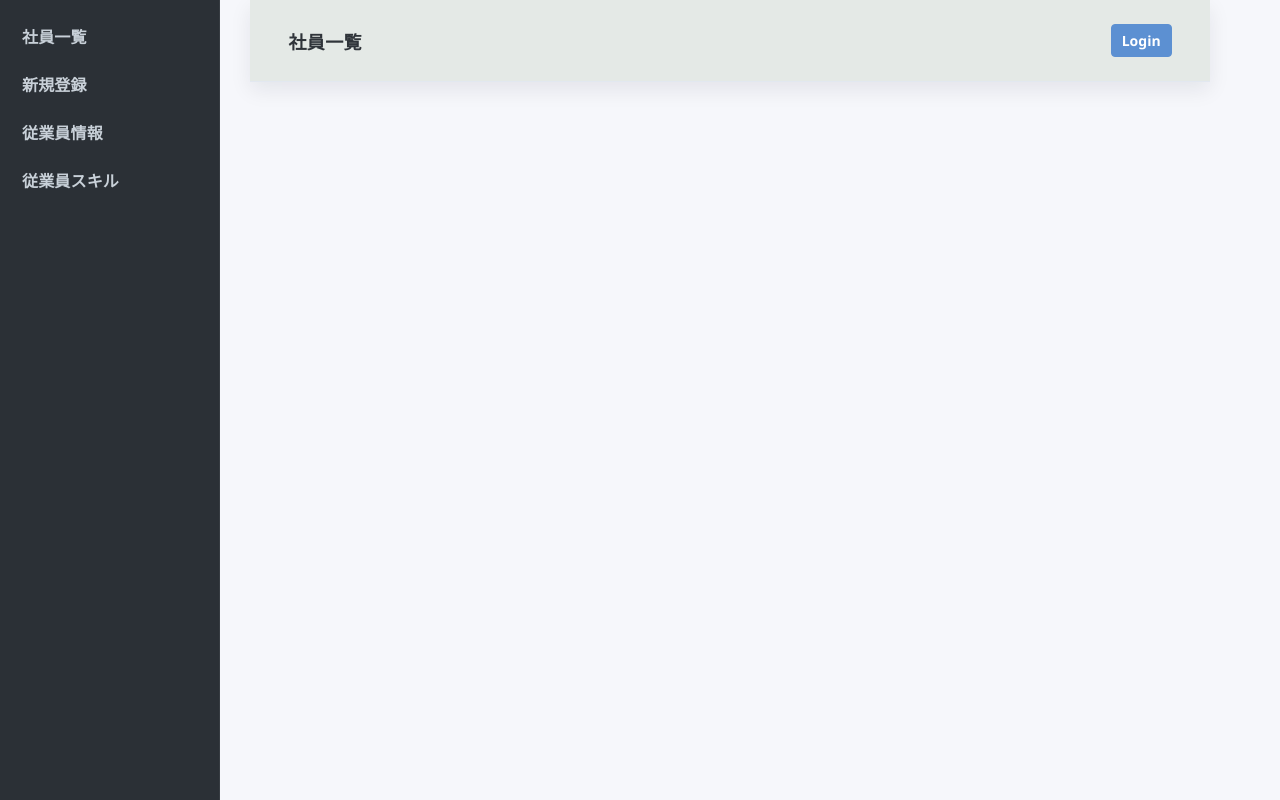
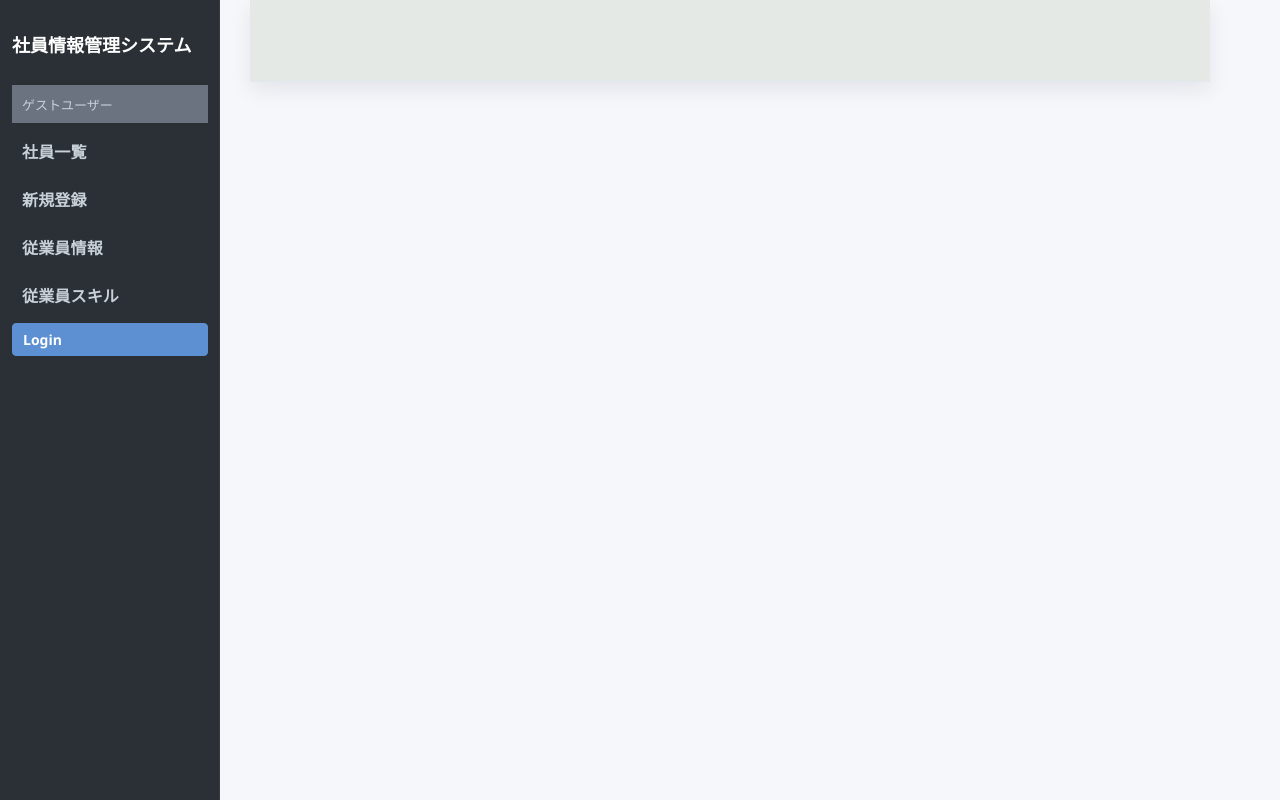
Before and after one commit to terigele0923/sample1, a PHP site: page /app/Views/partials/head.php in a window 1280 px wide. Run offline with PHP 8.4, Linux system fonts and the light colour scheme.

Commit message:
グローバスメニュー改修

```diff
--- a/app/Views/css/style.css
+++ b/app/Views/css/style.css
@@ -68,6 +68,11 @@ a:hover {
     font-weight: 600;
     letter-spacing: 0.01em;
 }
+.nav-left h1 {
+    font-size: 18px;
+    color: #ffffff;
+    margin-bottom: 20px;
+}
 
 .nav-left a:hover {
     background: var(--sidebar-hover);
@@ -83,6 +88,11 @@ a:hover {
     color: #c8d0d8;
 }
 
+.user-info {
+    padding: 8px 10px;
+    background-color: #6b7280;
+}
+
 .nav-btn {
     width: 100%;
     background-color: var(--primary);
@@ -96,8 +106,7 @@ a:hover {
 }
 
 .nav-btn:hover {
-    background-color: var(--primary-strong);
-    border-color: var(--primary-strong);
+    opacity: 0.7;
 }
 
 .page-center {
@@ -122,8 +131,8 @@ a:hover {
 }
 
 .page-header-inner {
-    width: min(1200px, 92%);
-    margin: 0 auto;
+    width: 100%;
+    margin: 0 25px;
     display: flex;
     align-items: center;
     justify-content: space-between;
@@ -131,7 +140,7 @@ a:hover {
 
 .page-header h1 {
     margin: 0;
-    font-size: 18px;
+    font-size: 16px;
     font-weight: 600;
     letter-spacing: 0.02em;
 }
@@ -166,6 +175,7 @@ a:hover {
 table.index {
     border-collapse: collapse;
     width: 100%;
+    font-size: 12px;
     margin-top: 12px;
     background: var(--panel);
     border: 1px solid var(--border);
@@ -175,7 +185,7 @@ table.index {
 table th,
 table td {
     border: 1px solid var(--border);
-    padding: 10px 12px;
+    padding: 8px;
     text-align: left;
     vertical-align: middle;
 }
@@ -253,8 +263,7 @@ textarea:focus {
 
 .create-btn:hover,
 .logout-btn:hover {
-    background-color: var(--primary-strong);
-    border-color: var(--primary-strong);
+    opacity: 0.7;
 }
 
 .edit-btn {
@@ -282,7 +291,6 @@ textarea:focus {
         --nav-width: 180px;
     }
 
-    .page-header-inner,
     .page-body {
         width: min(100%, 92%);
     }
--- a/app/Views/partials/head.php
+++ b/app/Views/partials/head.php
@@ -36,19 +36,20 @@ $pageCssHref = ($pageCssPath !== '' && is_file($pageCssPath))
 <body<?= $bodyClass !== '' ? ' class="' . htmlspecialchars($bodyClass) . '"' : '' ?>>
 <nav class="global-nav">
     <div class="nav-left">
+        <h1>社員情報管理システム</h1>
+        <div class="user-info">
+                <?php if ($isLoggedIn): ?>
+                    <span class="nav-user"><?= htmlspecialchars("ユーザー名: " . ($_SESSION['user_name'] ?? '')) ?></span>
+                <?php else: ?>
+                    <span class="nav-user">ゲストユーザー</span>
+                <?php endif; ?>
+            </div>
         <a href="?controller=Employee&action=index<?= $token !== '' ? '&token=' . $token : '' ?>">社員一覧</a>
         <a href="?controller=Employee&action=create<?= $token !== '' ? '&token=' . $token : '' ?>">新規登録</a>
         <a href="?controller=Employee&action=infoShow<?= $token !== '' ? '&token=' . $token : '' ?>">従業員情報</a>
         <a href="?controller=Employee&action=skillsShow<?= $token !== '' ? '&token=' . $token : '' ?>">従業員スキル</a>
-    </div>
-</nav>
-<div class="page-center">
-    <header class="page-header">
-        <div class="page-header-inner">
-            <h1>社員一覧</h1>
-            <div class="nav-right">
+        <div class="login-logout-btn">
                 <?php if ($isLoggedIn): ?>
-                    <span class="nav-user"><?= htmlspecialchars($_SESSION['user_name'] ?? '') ?></span>
                     <form method="POST" action="?controller=Auth&action=logout">
                         <input type="hidden" name="token" value="<?= htmlspecialchars(Auth::token()) ?>">
                         <button type="submit" class="nav-btn">Logout</button>
@@ -61,6 +62,11 @@ $pageCssHref = ($pageCssPath !== '' && is_file($pageCssPath))
                     </form>
                 <?php endif; ?>
             </div>
+    </div>
+</nav>
+<div class="page-center">
+    <header class="page-header">
+        <div class="page-header-inner">
         </div>
     </header>
     <div class="page-body">
```
